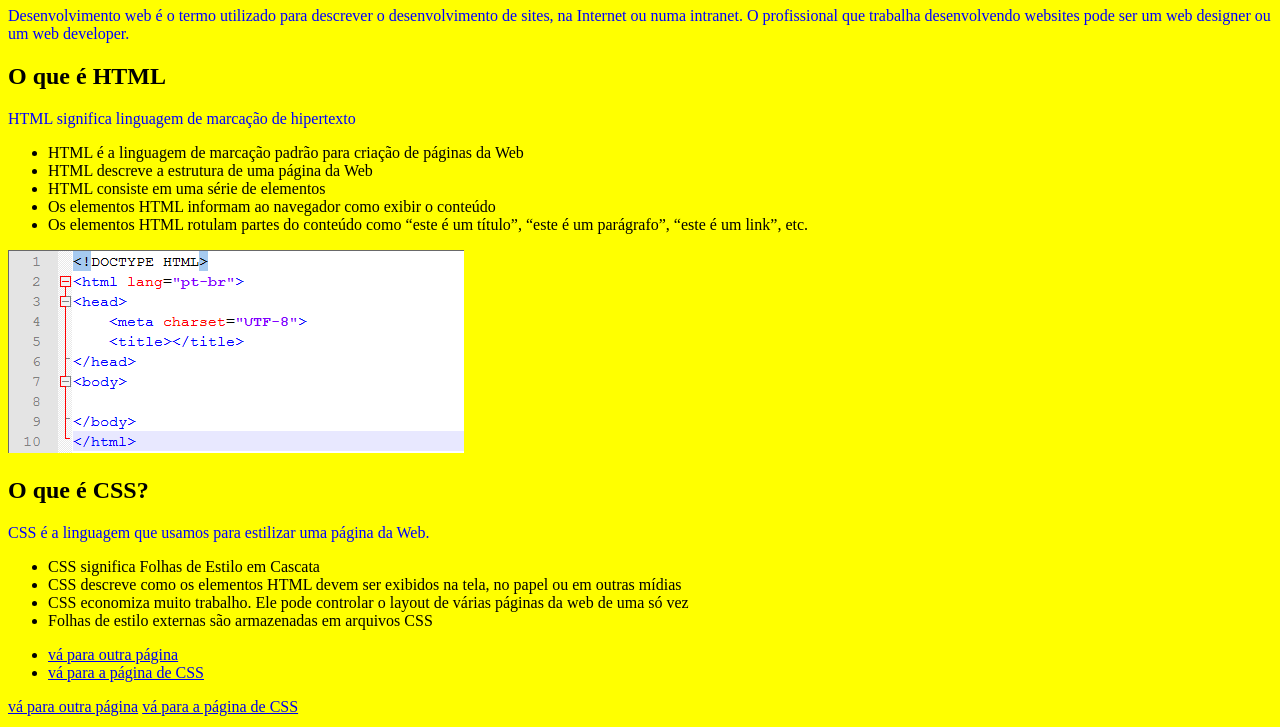
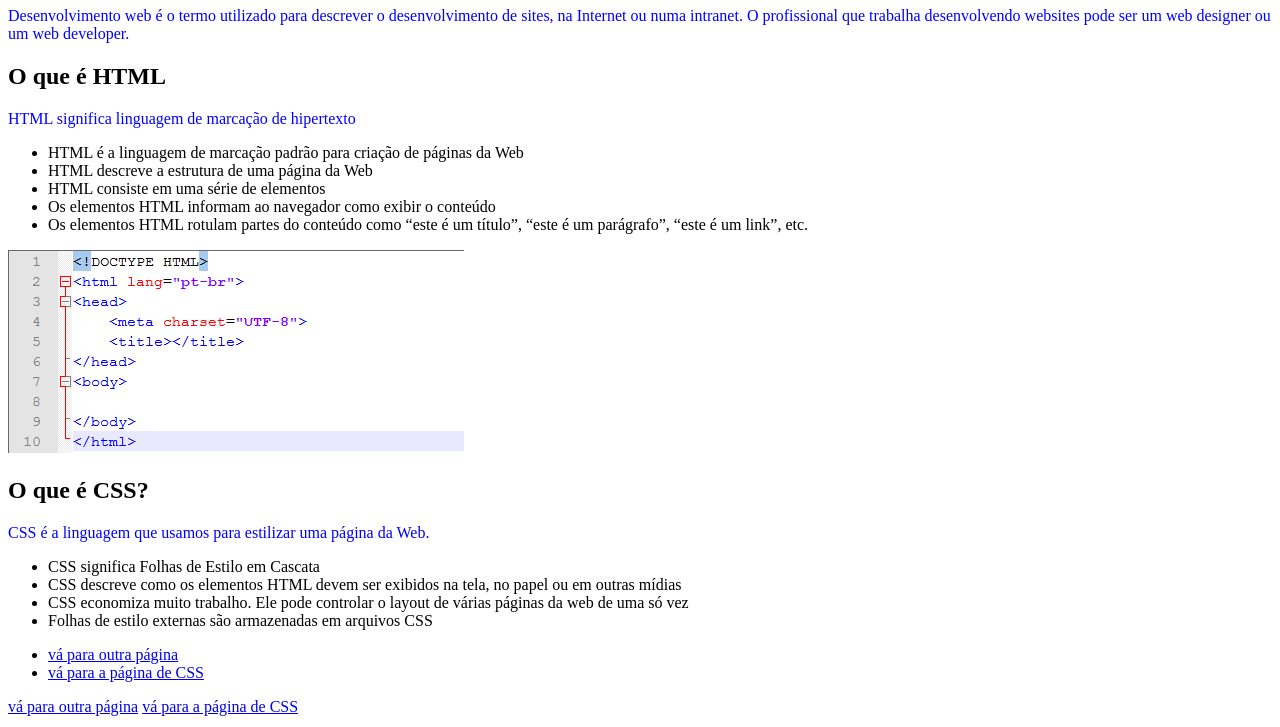
Before and after one commit to JoaoPaulo2107/MeuPrimeiroSite, a plain HTML site: page index.html in a window 1280 px wide. Shown: the part 73-800 px from the top of the page. Drawn offline with Linux system fonts and the light colour scheme.

Commit message:
Update index.html

```diff
--- a/index.html
+++ b/index.html
@@ -6,11 +6,6 @@
     <meta name="viewport" content="width=device-width, initial-scale=1.0">
     <title>meu primeiro site</title>
     <link rel="stylesheet" href="css/estilo.css">
-<style>
-body {
-  background-color: yellow;
-}
-</style>
 </head>
 <body>
     <h1>Desenvolvimento web</h1>
```
